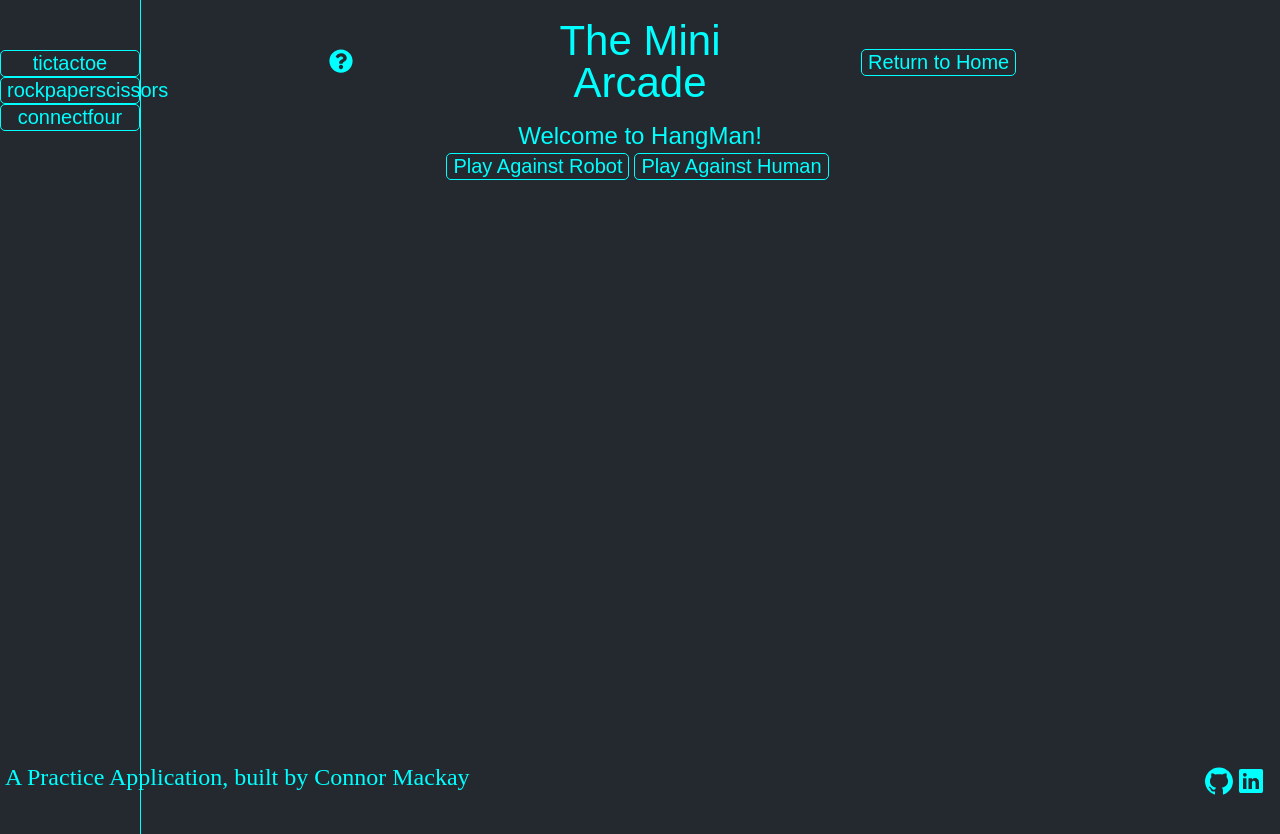
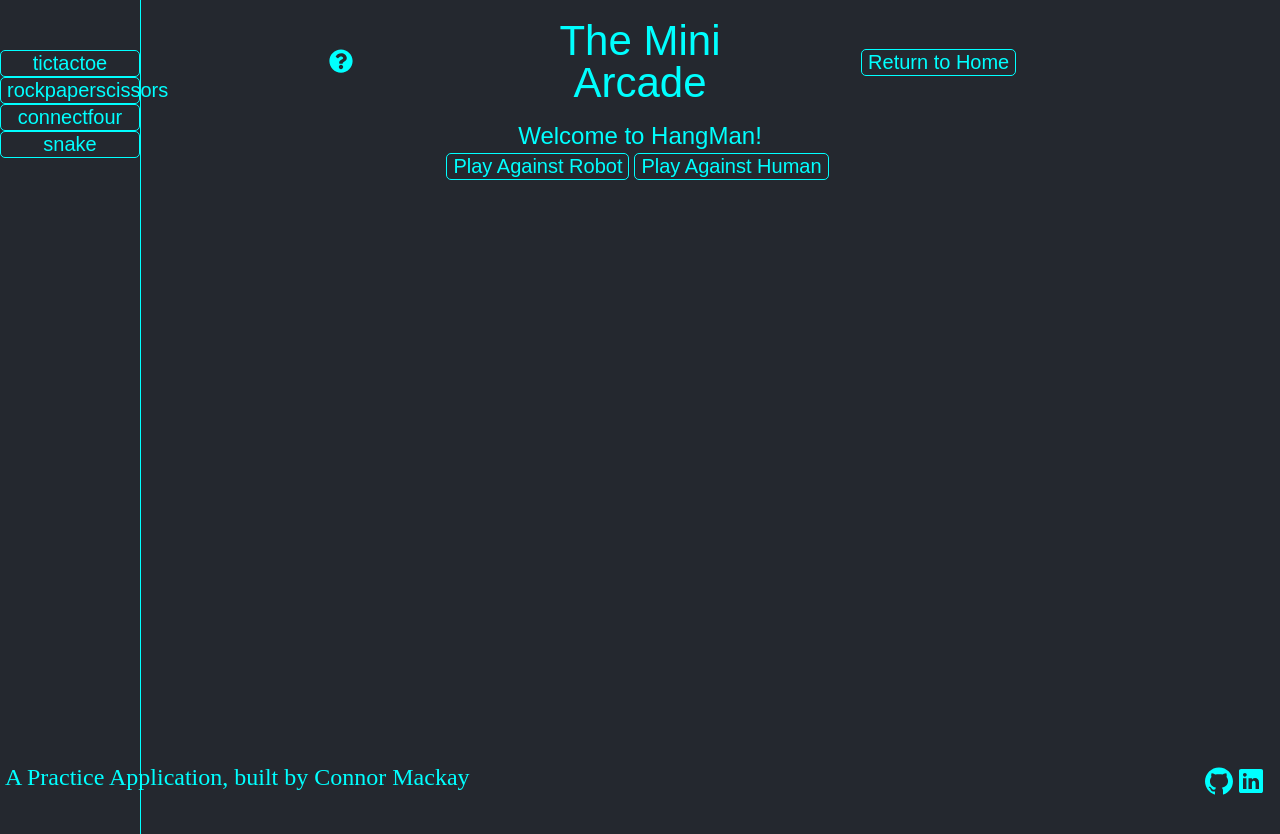
Before and after one commit to CD-Mackay/mini-arcade, a React app: page /hangman in a window 1280 px wide. Shown: the top 834 px of the page. Built offline with nearby package versions, Linux system fonts and the light colour scheme; a web font is replaced by a local one.

Commit message:
add tutorial for snake

```diff
--- a/client/src/utilities/TutorialText.js
+++ b/client/src/utilities/TutorialText.js
@@ -32,6 +32,15 @@ const text = [
     strategy: "As with Tic-Tac-Toe, the best move usually combines elements of offense and defense. Look for moves which advance your own win conditions while blocking your opponents.",
     pitfalls: "Some win conditions can seem more available than they actually are. For example, if you already have three squares connected, but the fourth space is much higher than the other stacks, it may be more advantageous to look for other, less completed but more accesible win conditions."
 
+  },
+  {
+    game: "snake",
+    title: "Snake",
+    introduction: "An endless challenge that gets more difficult as it goes on",
+    rules: "Use the WASD keys to change your snakes direction, chasing apples around and avoiding the walls and yourself.",
+    strategy: "Lorem ipsum",
+    pitfalls: "Lorem ipsum"
+
   }
 ];
 
```
